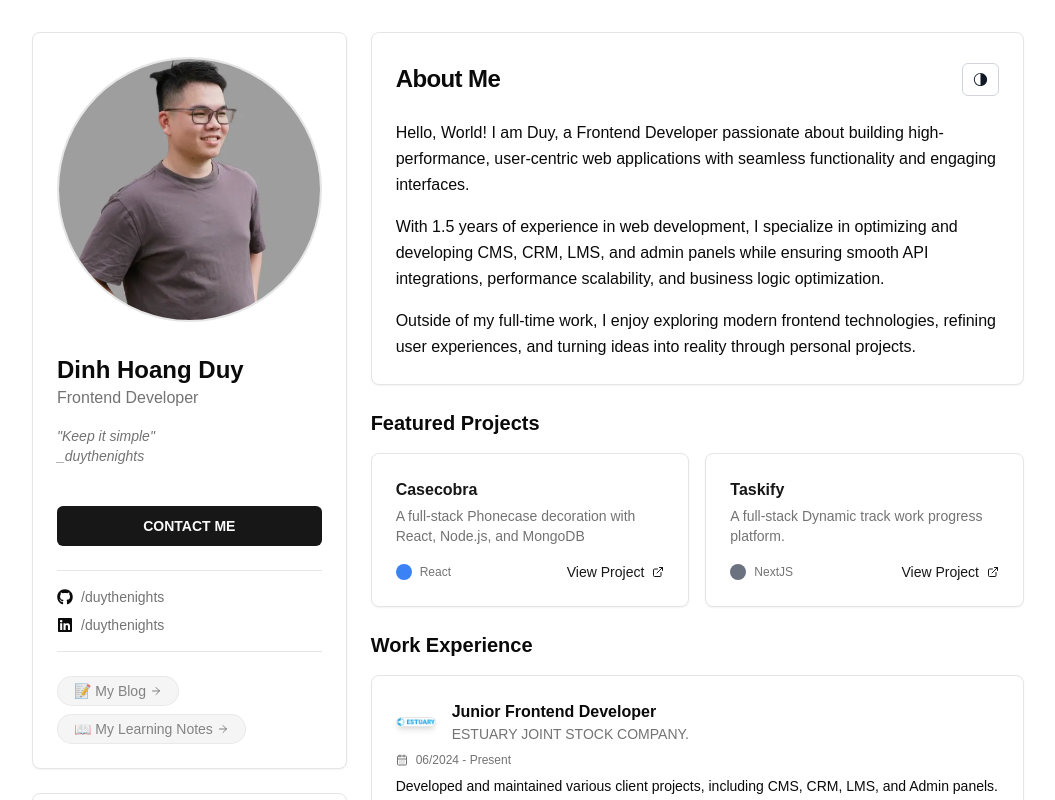
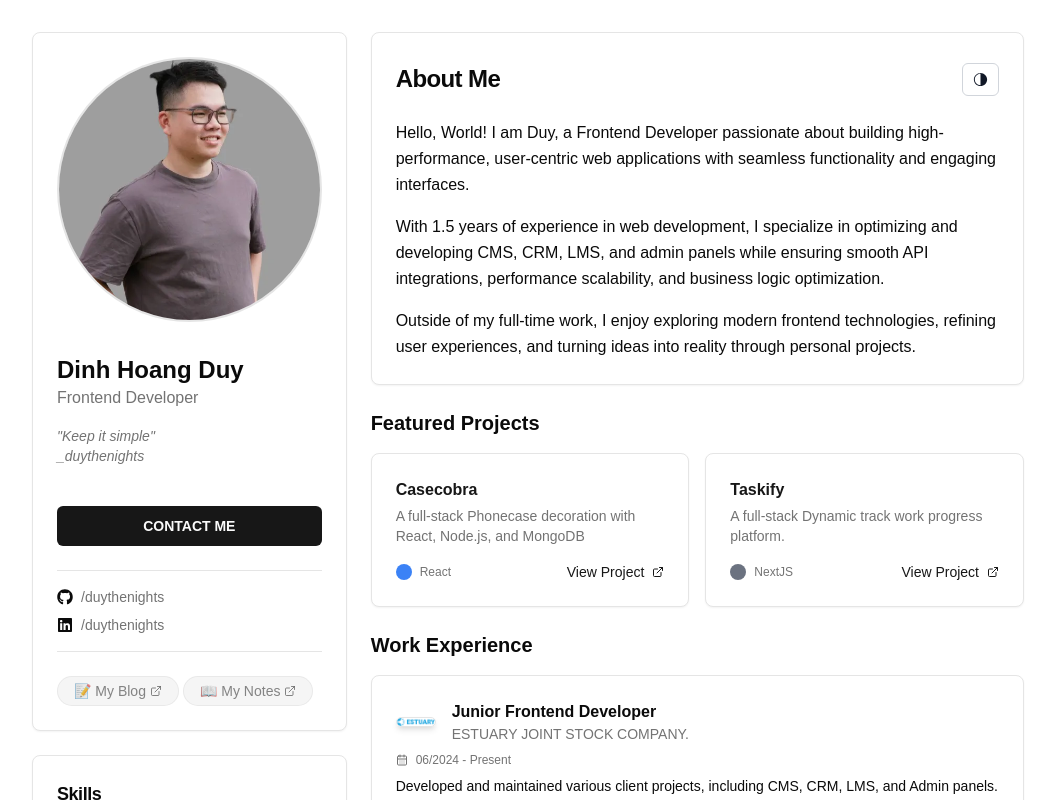
Before and after one commit to duythenights/duythenights_portfolio, a Next.js app: page / in a window 1280 px wide. Shown: the top 800 px of the page, without its empty margins (112-1167 px from the left). Built offline with nearby package versions, Linux system fonts and the light colour scheme; what @radix-ui/themes would draw is missing.

Commit message:
feat: update profile

```diff
--- a/src/components/Profile.tsx
+++ b/src/components/Profile.tsx
@@ -8,9 +8,9 @@ import { FaGithub, FaLinkedin } from "react-icons/fa";
 import { Button } from "@/components/ui/button";
 import { Card, CardContent } from "@/components/ui/card";
 import ThemeSwitcher from "@/components/ui/ThemeSwitcher";
+import { cn } from "@/lib/utils";
+import { ExternalLink } from "lucide-react";
 import { AnimatedShinyText } from "./magicui/animated-shiny-text";
-import { ArrowRightIcon } from "lucide-react";
-import { cn } from "@/lib/utils";
 
 const socials = [
   {
@@ -89,6 +89,7 @@ export const Profile = () => {
               );
             })}
           </div>
+          <div className="flex gap-1 flex-wrap">
             <Link
               href={"https://app.daily.dev/squads/silverhowls"}
               target="_blank"
@@ -101,12 +102,15 @@ export const Profile = () => {
                 >
                   <AnimatedShinyText className="text-sm inline-flex items-center justify-start px-4 py-1 transition ease-out hover:text-neutral-600 hover:duration-300 hover:dark:text-neutral-400">
                     <span>📝 My Blog</span>
-                  <ArrowRightIcon className="ml-1 size-3 transition-transform duration-300 ease-in-out group-hover:translate-x-0.5" />
+                    <ExternalLink className="ml-1 size-3 transition-transform duration-300 ease-in-out group-hover:translate-x-0.5" />
                   </AnimatedShinyText>
                 </div>
               </div>
             </Link>
-          <Link href={"https://my-learning-notes.vercel.app/"} target="_blank">
+            <Link
+              href={"https://my-learning-notes.vercel.app/"}
+              target="_blank"
+            >
               <div className="z-10 flex items-center">
                 <div
                   className={cn(
@@ -114,13 +118,14 @@ export const Profile = () => {
                   )}
                 >
                   <AnimatedShinyText className="text-sm inline-flex items-center justify-start px-4 py-1 transition ease-out hover:text-neutral-600 hover:duration-300 hover:dark:text-neutral-400">
-                  <span>📖 My Learning Notes</span>
-                  <ArrowRightIcon className="ml-1 size-3 transition-transform duration-300 ease-in-out group-hover:translate-x-0.5" />
+                    <span>📖 My Notes</span>
+                    <ExternalLink className="ml-1 size-3 transition-transform duration-300 ease-in-out group-hover:translate-x-0.5" />
                   </AnimatedShinyText>
                 </div>
               </div>
             </Link>
           </div>
+        </div>
       </CardContent>
     </Card>
   );
```
Lines whose indentation alone changed are shown as unchanged.
